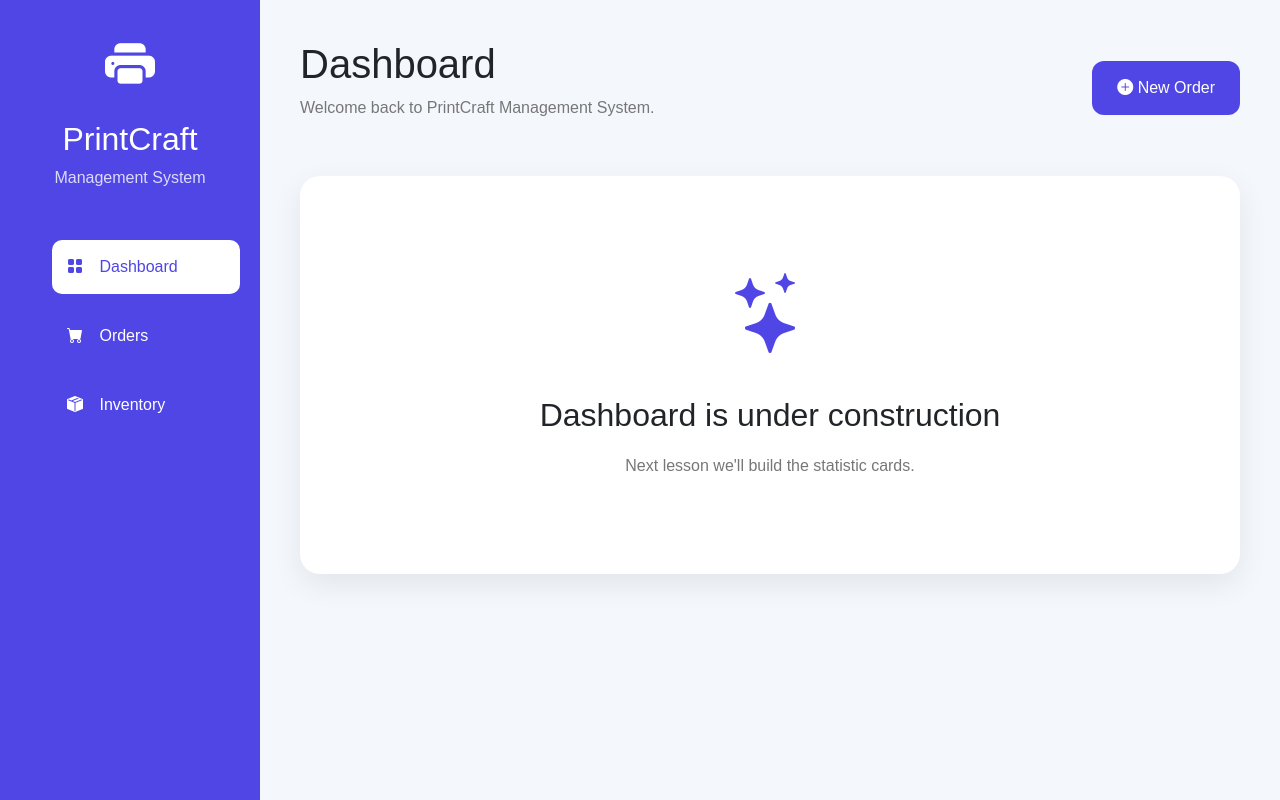
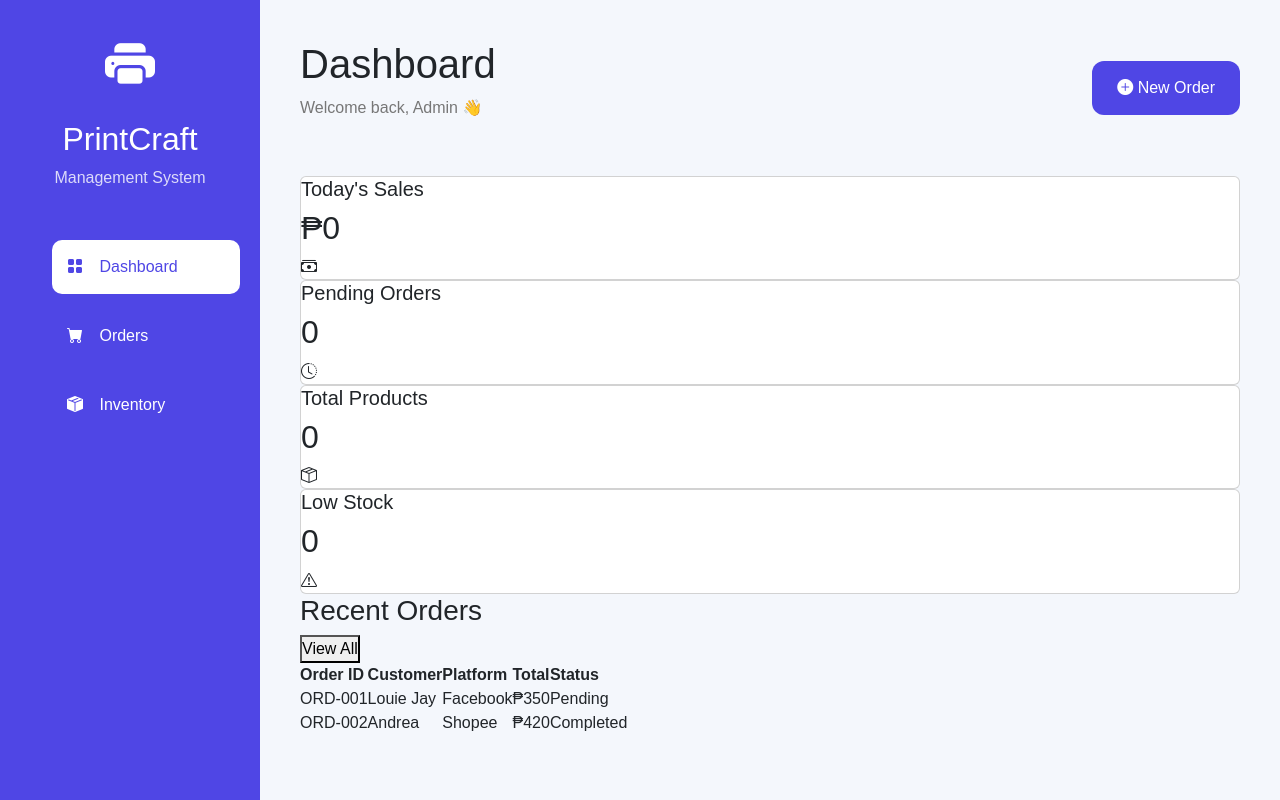
Before and after one commit to louiejayregalado2-png/PrintCraft-System1.0, a plain HTML site: page index.html in a window 1280 px wide. Drawn offline with nearby package versions, Linux system fonts and the light colour scheme.

Commit message:
Update index.html

```diff
--- a/index.html
+++ b/index.html
@@ -4,18 +4,16 @@
 <head>
 
 <meta charset="UTF-8">
+
 <meta name="viewport" content="width=device-width, initial-scale=1.0">
 
-    <title>Print & Craft Management System</title>
+<title>PrintCraft Management System</title>
 
-    <!-- Bootstrap -->
 <link href="https://cdn.jsdelivr.net/npm/bootstrap@5.3.7/dist/css/bootstrap.min.css" rel="stylesheet">
 
-    <!-- Bootstrap Icons -->
 <link rel="stylesheet"
 href="https://cdn.jsdelivr.net/npm/bootstrap-icons@1.13.1/font/bootstrap-icons.min.css">
 
-    <!-- CSS -->
 <link rel="stylesheet" href="css/style.css">
 
 </head>
@@ -25,6 +23,7 @@
 <div class="wrapper">
 
     <!-- Sidebar -->
+
     <aside class="sidebar">
 
         <div class="logo">
@@ -67,8 +66,6 @@
 
     </aside>
 
-    <!-- Main Content -->
-
     <main class="main-content">
 
         <header>
@@ -77,7 +74,7 @@
 
                 <h1>Dashboard</h1>
 
-                <p>Welcome back to PrintCraft Management System.</p>
+                <p>Welcome back, Admin 👋</p>
 
             </div>
 
@@ -91,13 +88,129 @@
 
         </header>
 
-        <section class="coming-soon">
+        <section class="cards">
 
-            <i class="bi bi-stars"></i>
+            <div class="card">
 
-            <h2>Dashboard is under construction</h2>
+                <div>
 
-            <p>Next lesson we'll build the statistic cards.</p>
+                    <h5>Today's Sales</h5>
+
+                    <h2>₱0</h2>
+
+                </div>
+
+                <i class="bi bi-cash-stack"></i>
+
+            </div>
+
+            <div class="card">
+
+                <div>
+
+                    <h5>Pending Orders</h5>
+
+                    <h2>0</h2>
+
+                </div>
+
+                <i class="bi bi-clock-history"></i>
+
+            </div>
+
+            <div class="card">
+
+                <div>
+
+                    <h5>Total Products</h5>
+
+                    <h2>0</h2>
+
+                </div>
+
+                <i class="bi bi-box-seam"></i>
+
+            </div>
+
+            <div class="card">
+
+                <div>
+
+                    <h5>Low Stock</h5>
+
+                    <h2>0</h2>
+
+                </div>
+
+                <i class="bi bi-exclamation-triangle"></i>
+
+            </div>
+
+        </section>
+
+        <section class="table-box">
+
+            <div class="table-header">
+
+                <h3>Recent Orders</h3>
+
+                <button>View All</button>
+
+            </div>
+
+            <table>
+
+                <thead>
+
+                    <tr>
+
+                        <th>Order ID</th>
+
+                        <th>Customer</th>
+
+                        <th>Platform</th>
+
+                        <th>Total</th>
+
+                        <th>Status</th>
+
+                    </tr>
+
+                </thead>
+
+                <tbody>
+
+                    <tr>
+
+                        <td>ORD-001</td>
+
+                        <td>Louie Jay</td>
+
+                        <td>Facebook</td>
+
+                        <td>₱350</td>
+
+                        <td><span class="pending">Pending</span></td>
+
+                    </tr>
+
+                    <tr>
+
+                        <td>ORD-002</td>
+
+                        <td>Andrea</td>
+
+                        <td>Shopee</td>
+
+                        <td>₱420</td>
+
+                        <td><span class="completed">Completed</span></td>
+
+                    </tr>
+
+                </tbody>
+
+            </table>
 
         </section>
 
```
Lines whose indentation alone changed are shown as unchanged.
